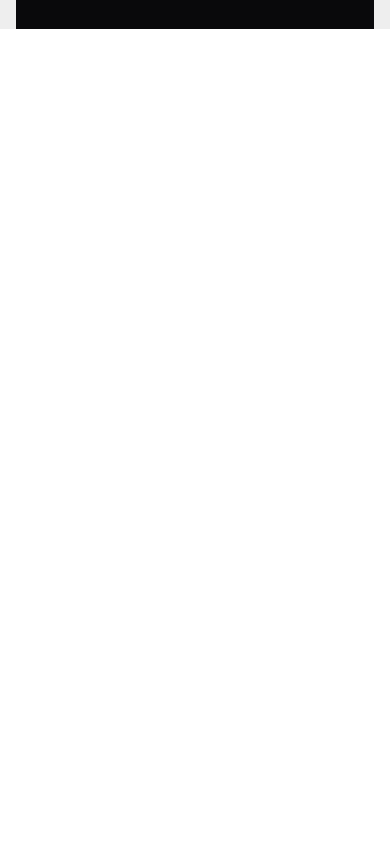
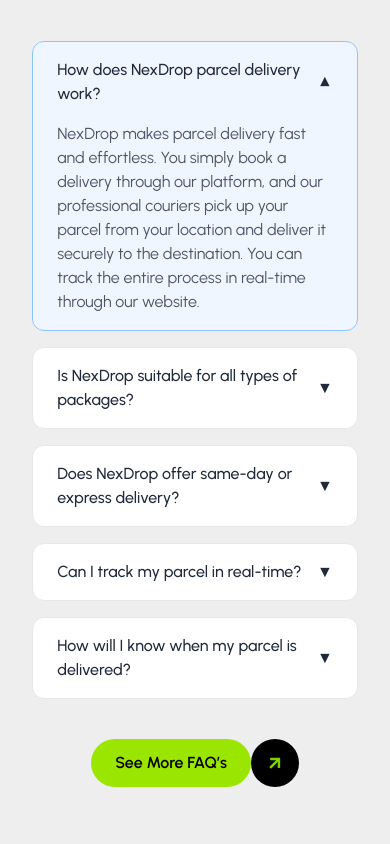
Before and after one commit to mdmhrz/nexDrop, a React (Vite) app: page / in a window 390 px wide. Shown: the part 6640-7484 px from the top of the page. Before the commit the page ends 6669 px from the top, so only its background shows below. Built offline with nearby package versions, Linux system fonts and the light colour scheme.

Commit message:
FaqSection updated with motion

```diff
--- a/package.json
+++ b/package.json
@@ -12,6 +12,7 @@
   "dependencies": {
     "@tailwindcss/vite": "^4.1.11",
     "aos": "^2.3.4",
+    "framer-motion": "^12.22.0",
     "react": "^19.1.0",
     "react-dom": "^19.1.0",
     "react-icons": "^5.5.0",
--- /dev/null
+++ b/src/pages/Home/FaqSection/FaqSection.jsx
@@ -0,0 +1,89 @@
+import React, { useState } from 'react';
+import { motion } from 'framer-motion';
+import { FaArrowRight } from 'react-icons/fa';
+
+const faqs = [
+    {
+        question: 'How does NexDrop parcel delivery work?',
+        answer:
+            'NexDrop makes parcel delivery fast and effortless. You simply book a delivery through our platform, and our professional couriers pick up your parcel from your location and deliver it securely to the destination. You can track the entire process in real-time through our website.',
+    },
+    {
+        question: 'Is NexDrop suitable for all types of packages?',
+        answer:
+            'Yes! NexDrop handles all standard parcel sizes — from small documents to larger boxes. For oversized or special items, you can contact our support team for custom delivery arrangements.',
+    },
+    {
+        question: 'Does NexDrop offer same-day or express delivery?',
+        answer:
+            'Absolutely. We provide same-day and express delivery options within supported zones. Just select the desired delivery speed during checkout and we’ll handle the rest with priority service.',
+    },
+    {
+        question: 'Can I track my parcel in real-time?',
+        answer:
+            'Yes, every parcel comes with a unique tracking ID that allows you to monitor its status in real-time from pickup to delivery. You’ll receive live updates via SMS or email as well.',
+    },
+    {
+        question: 'How will I know when my parcel is delivered?',
+        answer:
+            'You will receive a delivery confirmation via SMS or email once the parcel reaches its destination. We also provide photo proof of delivery for added security and transparency.',
+    },
+];
+
+
+const FaqSection = () => {
+    const [openIndex, setOpenIndex] = useState(0);
+
+    const toggleIndex = (index) => {
+        setOpenIndex(index === openIndex ? null : index);
+    };
+
+    return (
+        <div className="max-w-3xl mx-auto px-4 py-16">
+            <h2 className="text-3xl md:text-4xl font-bold text-center mb-4 text-gray-800">
+                Frequently Asked Questions (FAQ)
+            </h2>
+            <p className="text-center text-gray-500 mb-10 max-w-xl mx-auto">
+                Learn everything you need to know about NexDrop’s fast, reliable, and secure parcel delivery services. From booking to tracking, we’ve got you covered!
+            </p>
+
+            <div className="space-y-4">
+                {faqs.map((faq, index) => (
+                    <div key={index} className={`rounded-xl border ${openIndex === index ? 'bg-blue-50 border-blue-300' : 'bg-white border-gray-200'} overflow-hidden`}>
+                        <button
+                            className="w-full text-left px-6 py-4 font-medium text-gray-800 focus:outline-none flex justify-between items-center"
+                            onClick={() => toggleIndex(index)}
+                        >
+                            {faq.question}
+                            <span className={`transition-transform duration-300 ${openIndex === index ? 'rotate-180' : ''}`}>
+                                ▼
+                            </span>
+                        </button>
+                        {openIndex === index && faq.answer && (
+                            <motion.div
+                                className="px-6 pb-4 text-gray-600"
+                                initial={{ opacity: 0, height: 0 }}
+                                animate={{ opacity: 1, height: 'auto' }}
+                                exit={{ opacity: 0, height: 0 }}
+                                transition={{ duration: 0.3 }}
+                            >
+                                {faq.answer}
+                            </motion.div>
+                        )}
+                    </div>
+                ))}
+            </div>
+
+            <div className="text-center mt-10 flex items-center justify-center gap-0">
+                <button className="bg-lime-400 hover:bg-lime-500 text-black font-semibold px-6 py-3 rounded-full transition-all">
+                    See More FAQ’s
+                </button>
+                <div className=' bg-black p-4 rounded-full'>
+                    <FaArrowRight className=" -rotate-45 text-lime-500" />
+                </div>
+            </div>
+        </div>
+    );
+};
+
+export default FaqSection;
--- a/src/pages/Home/Home/Home.jsx
+++ b/src/pages/Home/Home/Home.jsx
@@ -5,6 +5,7 @@
 import Features from '../Features/Features';
 import HowItWorks from '../HowItWorks/HowItWorks';
 import BecomeAMarchent from '../BecomeAMarchent/BecomeAMarchent';
+import FaqSection from '../FaqSection/FaqSection';
 
 const Home = () => {
     return (
@@ -15,6 +16,7 @@
             <ClientLogos></ClientLogos>
             <Features></Features>
             <BecomeAMarchent></BecomeAMarchent>
+            <FaqSection></FaqSection>
         </div>
     );
 };
```
Also changed, not shown: 1 other file (tests, documents, lock files or other folders).
